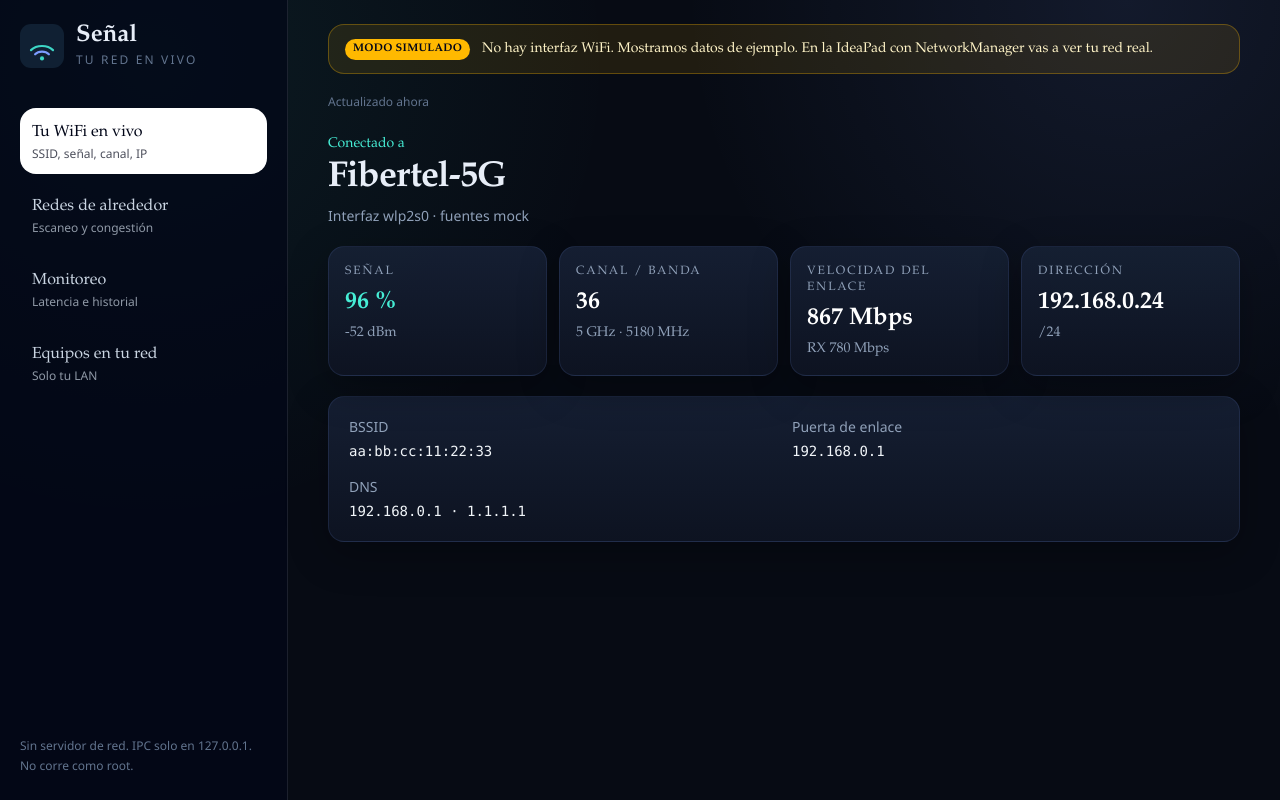
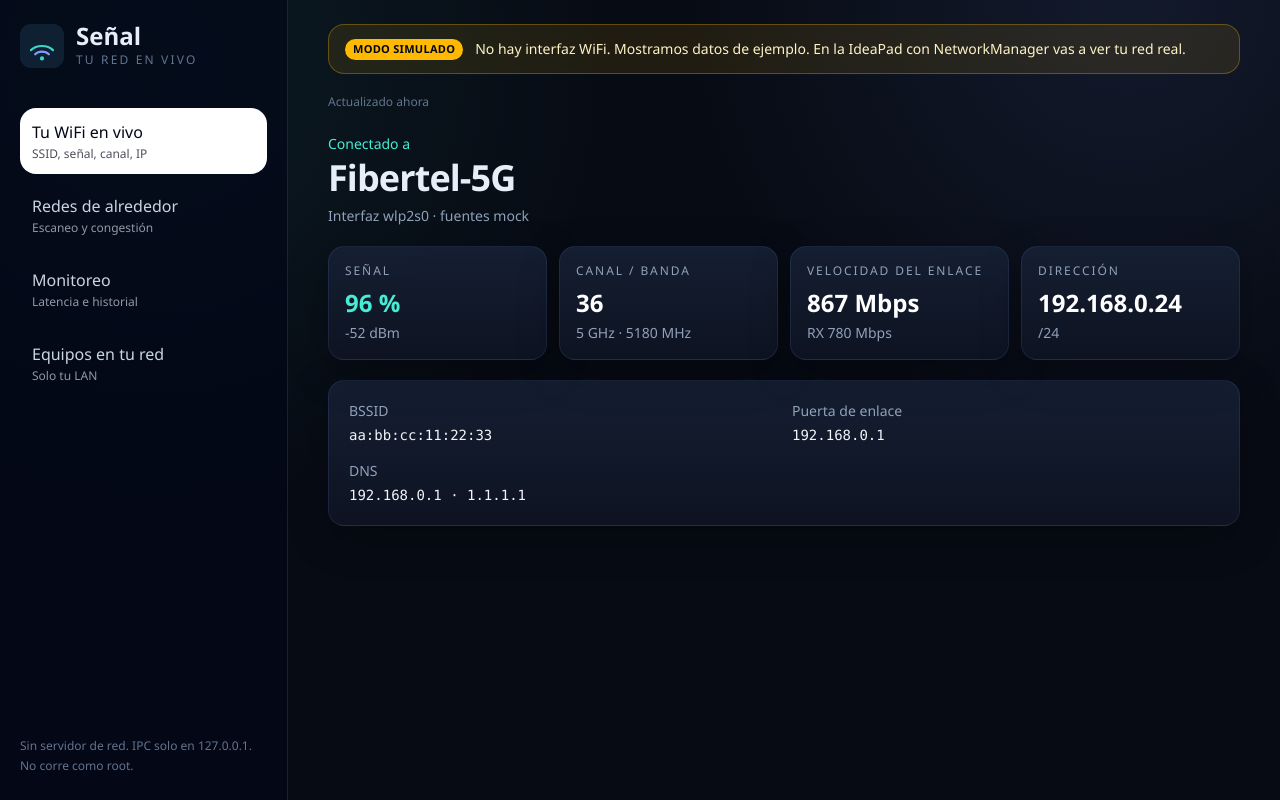
Before and after one commit to Luchopaulucci/wifi-dashboard, a React (Vite) app: page / in a window 1280 px wide. Built offline with nearby package versions, Linux system fonts and the light colour scheme; the HTML template or start-up script is replaced by a standard one.

Commit message:
Mejora la tipografía de la UI a sans-serif
La serif de sistema se leía apretada en Linux; el panel usa ahora
la misma familia sans que el resto de la interfaz.

Co-authored-by: Luciano <Luchopaulucci@users.noreply.github.com>

```diff
--- a/src/index.css
+++ b/src/index.css
@@ -2,7 +2,7 @@
 
 :root {
   color-scheme: dark;
-  font-family: "Iowan Old Style", "Palatino Linotype", ui-serif, Georgia, serif;
+  font-family: "Segoe UI", "Helvetica Neue", ui-sans-serif, system-ui, sans-serif;
 }
 
 body {
@@ -17,7 +17,7 @@ body {
 }
 
 .font-ui {
-  font-family: "Segoe UI", "Helvetica Neue", ui-sans-serif, system-ui, sans-serif;
+  font-family: inherit;
 }
 
 .card {
```
